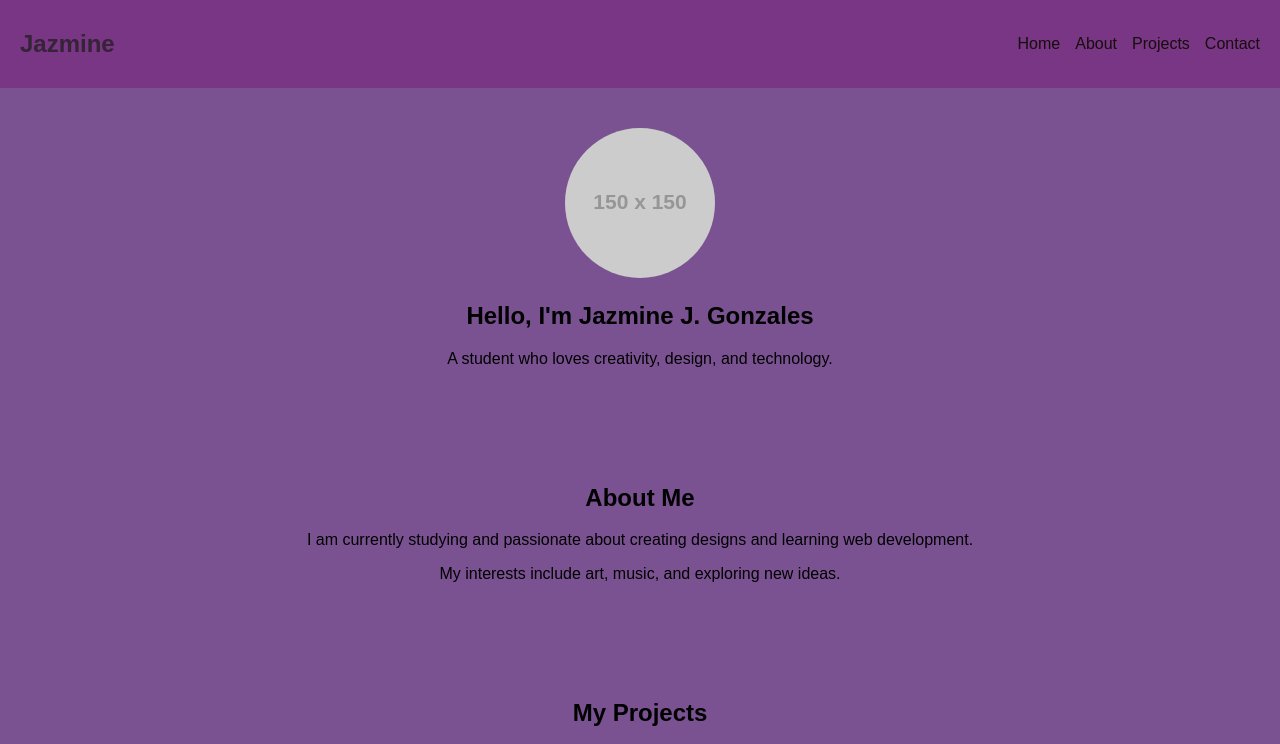
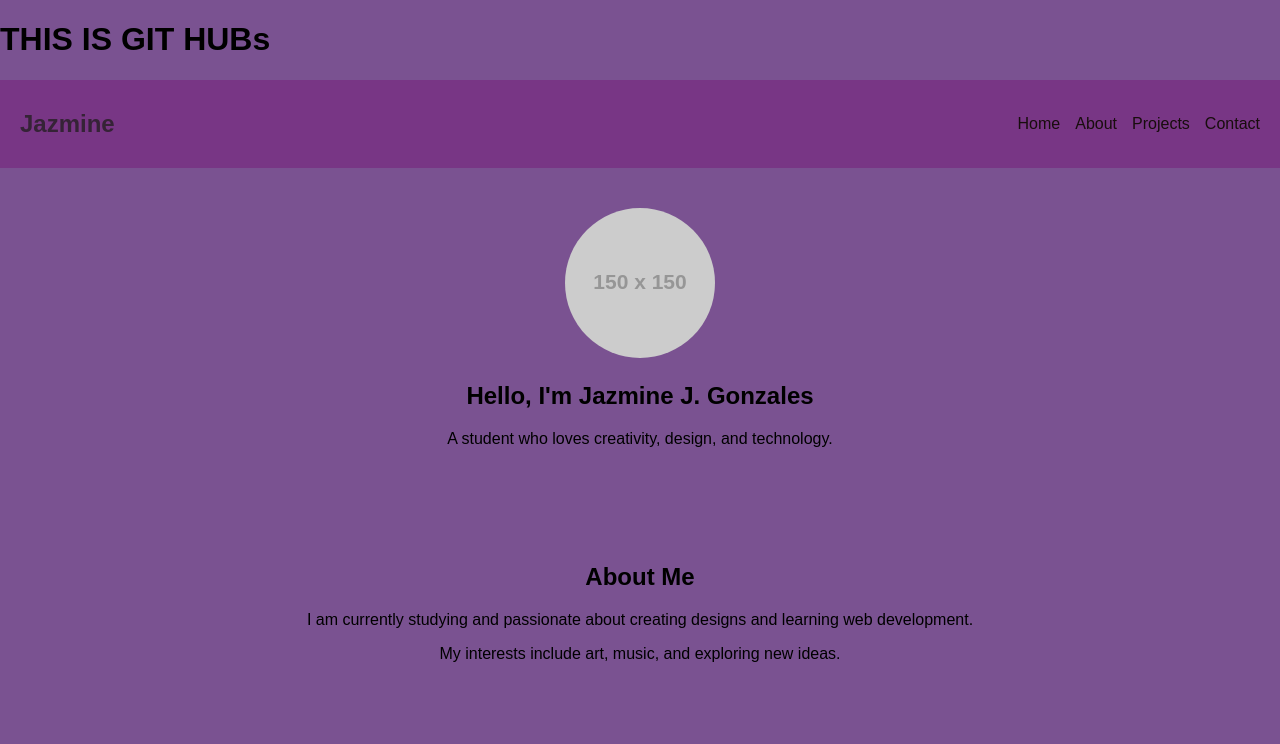
Before and after one commit to azjagonzalesau-max/gitsmpl, a plain HTML site: page index.html in a window 1280 px wide. Shown: the top 744 px of the page. Drawn offline with Linux system fonts and the light colour scheme; placeholder pictures from the web are drawn by us.

Commit message:
i add a heading

```diff
--- a/index.html
+++ b/index.html
@@ -7,6 +7,7 @@
     <link rel="stylesheet" href="style.css">
 </head>
 <body>
+    <h1>THIS IS GIT HUBs</h1>
 
     <!-- Navigation -->
     <nav>
```
